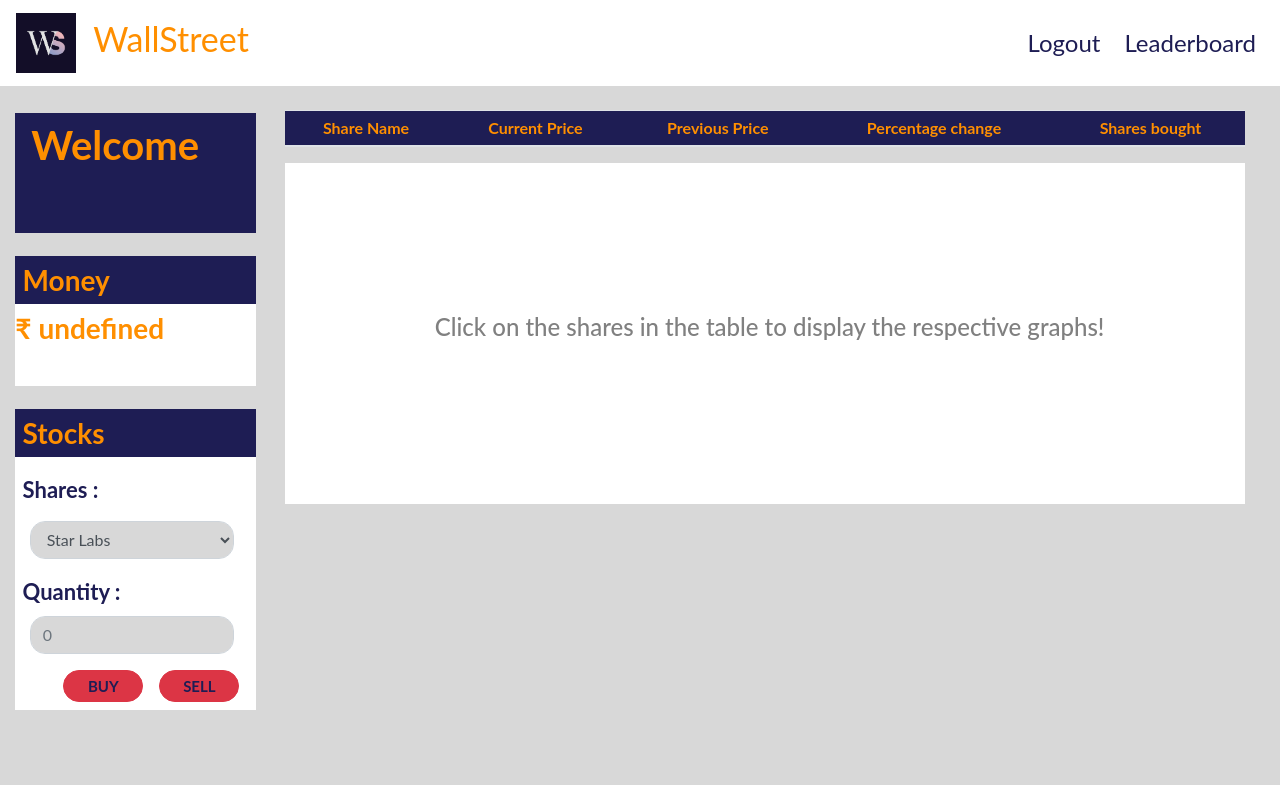
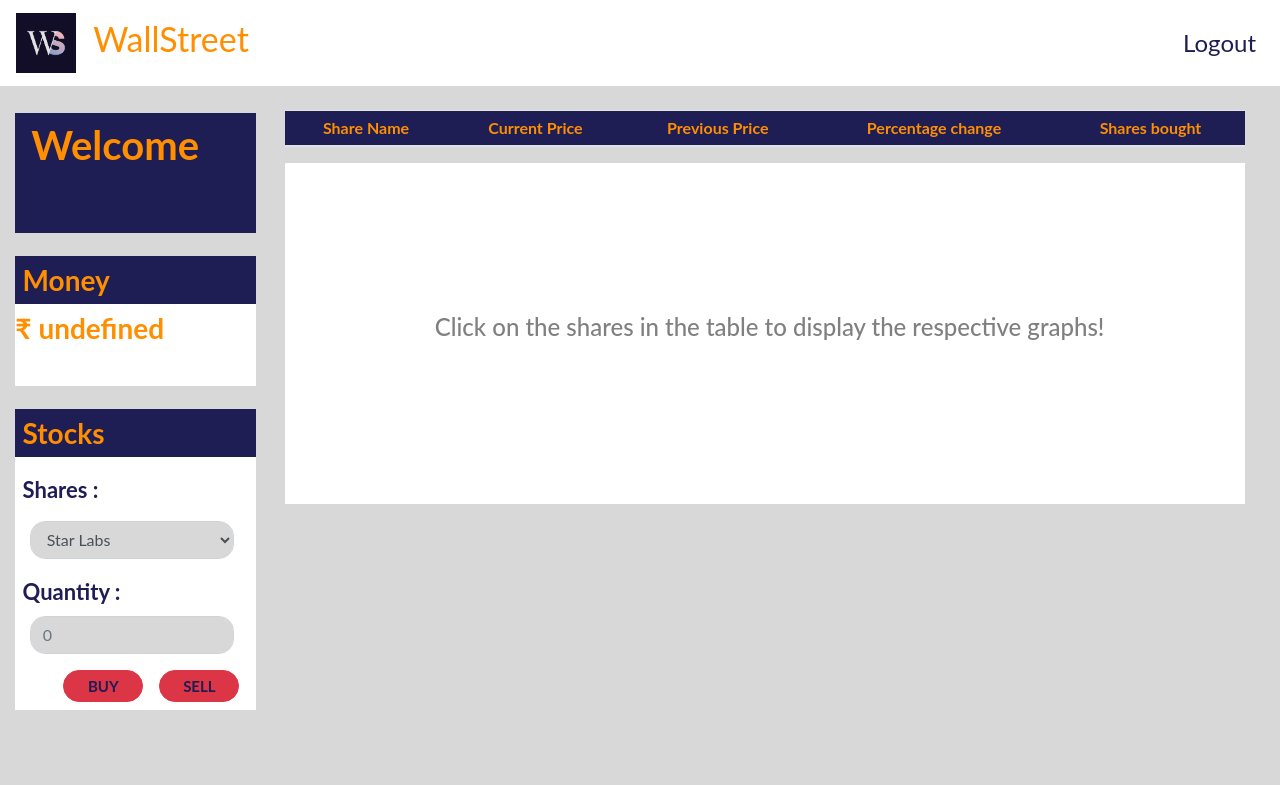
Before and after one commit to shreyanshs7/WallStreet18, a Django app: template templates/SellBuy/dashboard.html in a window 1280 px wide. Shown: the top 785 px of the page. Run offline with Django 3.2, Linux system fonts and the light colour scheme; the template is opened without the code that fills it: values that come from a table or form of the project are taken from there, others are empty; data comes from the database, SQL or seed files in the repository; some libraries are stand-ins or nearby versions.

Commit message:
Removed leaderboard link from dashboard page

```diff
--- a/templates/SellBuy/dashboard.html
+++ b/templates/SellBuy/dashboard.html
@@ -63,9 +63,6 @@
             <ul class="navbar-nav">
                 <li class="nav-item">
                     <a class="nav-link ml-2" style="color:#1E1D54" href="/auth/logout/">Logout</a>
-                </li>
-                <li class="nav-item">
-                    <a class="nav-link ml-2" style="color:#1E1D54" href="/leaderboard/get/" target="_blank">Leaderboard</a>
                 </li>
             </ul>
         </div>
```
